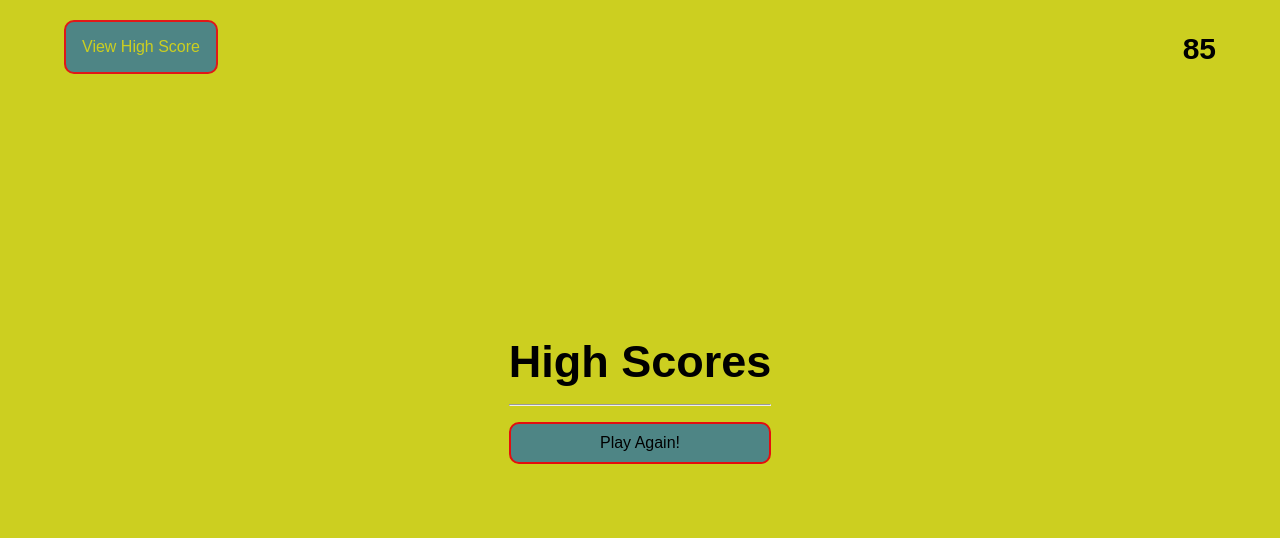
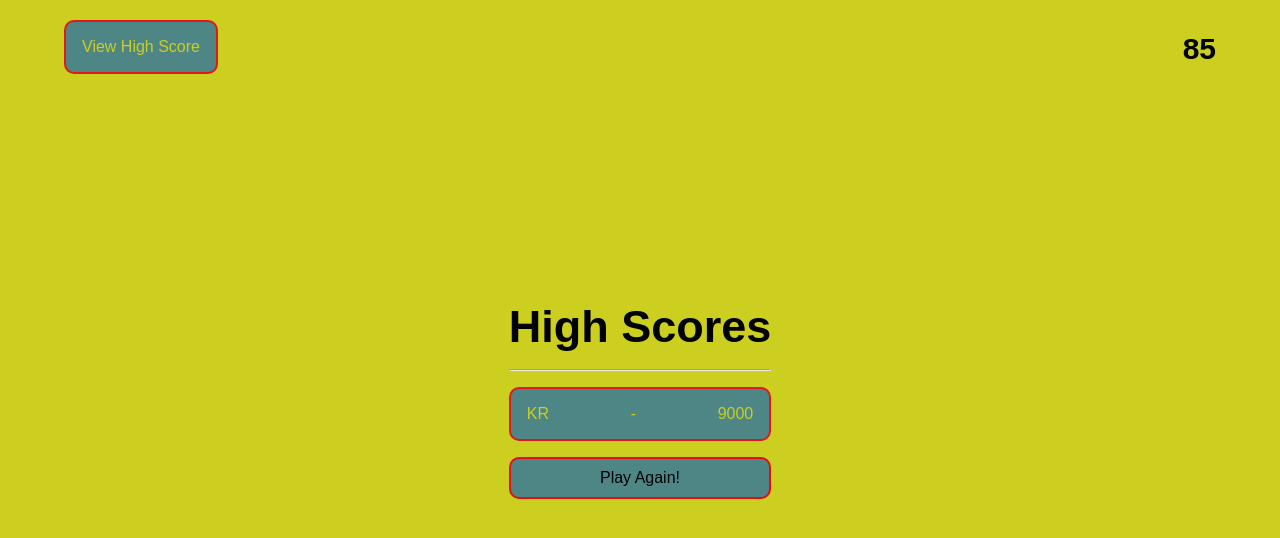
Before and after one commit to 007krm/code-quiz-homework, a plain HTML site: page index.html in a window 1280 px wide. Both pictures are taken after a click on the button "View High Score". Drawn offline with Linux system fonts and the light colour scheme.

Commit message:
fixed high score page

```diff
--- a/index.html
+++ b/index.html
@@ -60,7 +60,7 @@
         <h2>High Scores</h2>
         <hr class="hr" />
         <ul class="highScoresUl">
-          <!-- <li class="highScore btn answer"><span class="initals">BM</span> - <span class="score">9000</span></li> -->
+          <li class="highScore btn answer"><span class="initals">KR</span> - <span class="score">9000</span></li>
         </ul>
         <button class="btn-secondary" id="restartGame">Play Again!</button>
       </div>
```
